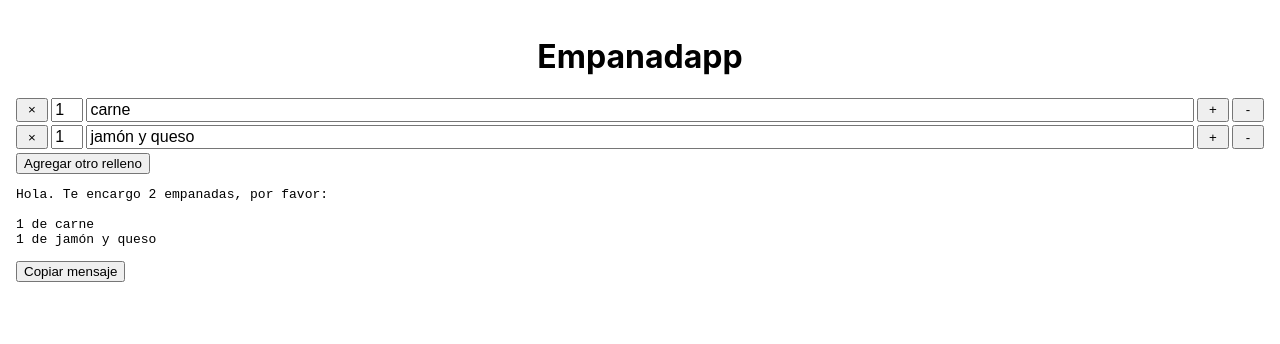
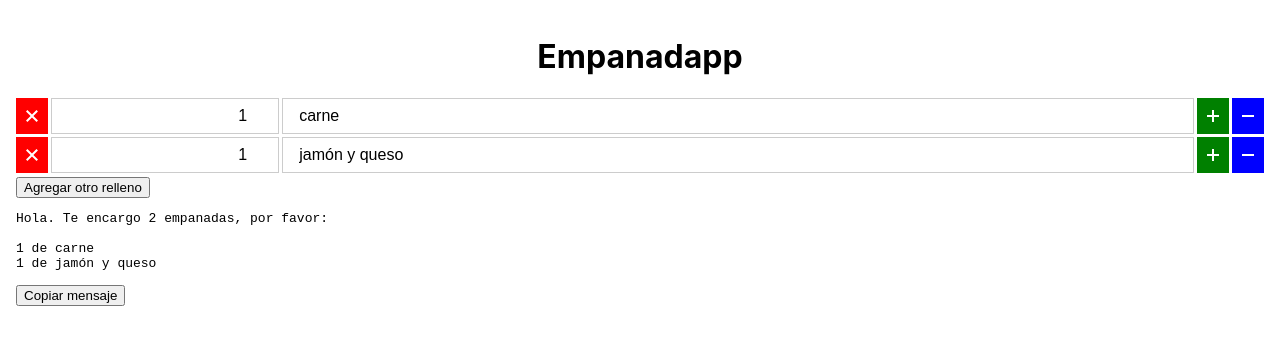
Before and after one commit to valentincostam/empanadapp, a Svelte app: page / in a window 1280 px wide. Shown: the top 344 px of the page. Built offline with nearby package versions, Linux system fonts and the light colour scheme.

Commit message:
third commit

```diff
--- a/src/OrderLine.svelte
+++ b/src/OrderLine.svelte
@@ -27,7 +27,7 @@
 <style>
   .order-line {
     display: grid;
-    grid-template-columns: 2rem 2rem 1fr 2rem 2rem;
+    grid-template-columns: 2rem 1fr 4fr 2rem 2rem;
     gap: .2rem;
     margin-bottom: .2rem;
   }
@@ -35,9 +35,39 @@
   .input {
     font-size: 1rem;
     width: 100%;
+    padding: .5rem 1rem;
+    border: 1px solid #ccc;
+  }
+
+  .button {
+    border: 0;
+    color: #fff;
+    display: flex;
+    justify-content: center;
+    align-items: center;
+  }
+
+  .icon {
+    --size: 12px;
+    width: var(--size);
+    height: var(--size);
+    fill: #fff;
+  }
+
+  .remove {
+    background-color: red;
+  }
+
+  .sum {
+    background-color: green;
+  }
+
+  .substract {
+    background-color: blue;
   }
 
   .quantity {
+    text-align: right;
   }
 
   .flavor {
@@ -55,7 +85,15 @@
   <button
     class="button remove"
     on:click={() => dispatch('remove')}
-  >×</button>
+  >
+    <svg
+      class="icon"
+      width="24"
+      height="24"
+      viewBox="0 0 24 24"
+      ><path d="M23.954 21.03l-9.184-9.095 9.092-9.174-2.832-2.807-9.09 9.179-9.176-9.088-2.81 2.81 9.186 9.105-9.095 9.184 2.81 2.81 9.112-9.192 9.18 9.1z"/>
+    </svg>
+  </button>
 
   <input
     class="input quantity"
@@ -83,9 +121,25 @@
   <button
     class="button sum"
     on:click={sum}
-  >+</button>
+  >
+    <svg
+      class="icon"
+      width="24"
+      height="24"
+      viewBox="0 0 24 24"
+      ><path d="M24 10h-10v-10h-4v10h-10v4h10v10h4v-10h10z"/>
+    </svg>
+  </button>
   <button
     class="button substract"
     on:click={substract}
-  >-</button>
+  >
+    <svg
+      class="icon"
+      width="24"
+      height="24"
+      viewBox="0 0 24 24"
+      ><path d="M0 10h24v4h-24z"/>
+    </svg>
+  </button>
 </div>
```
